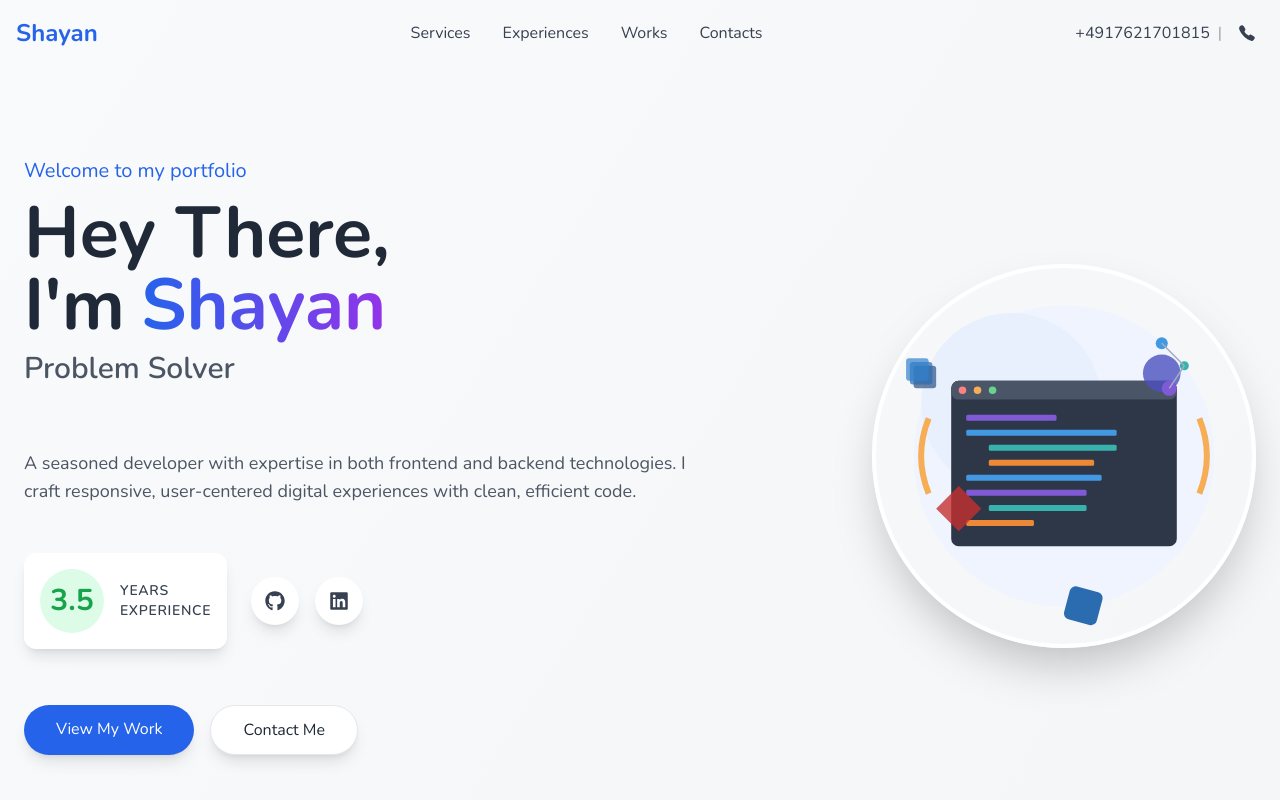
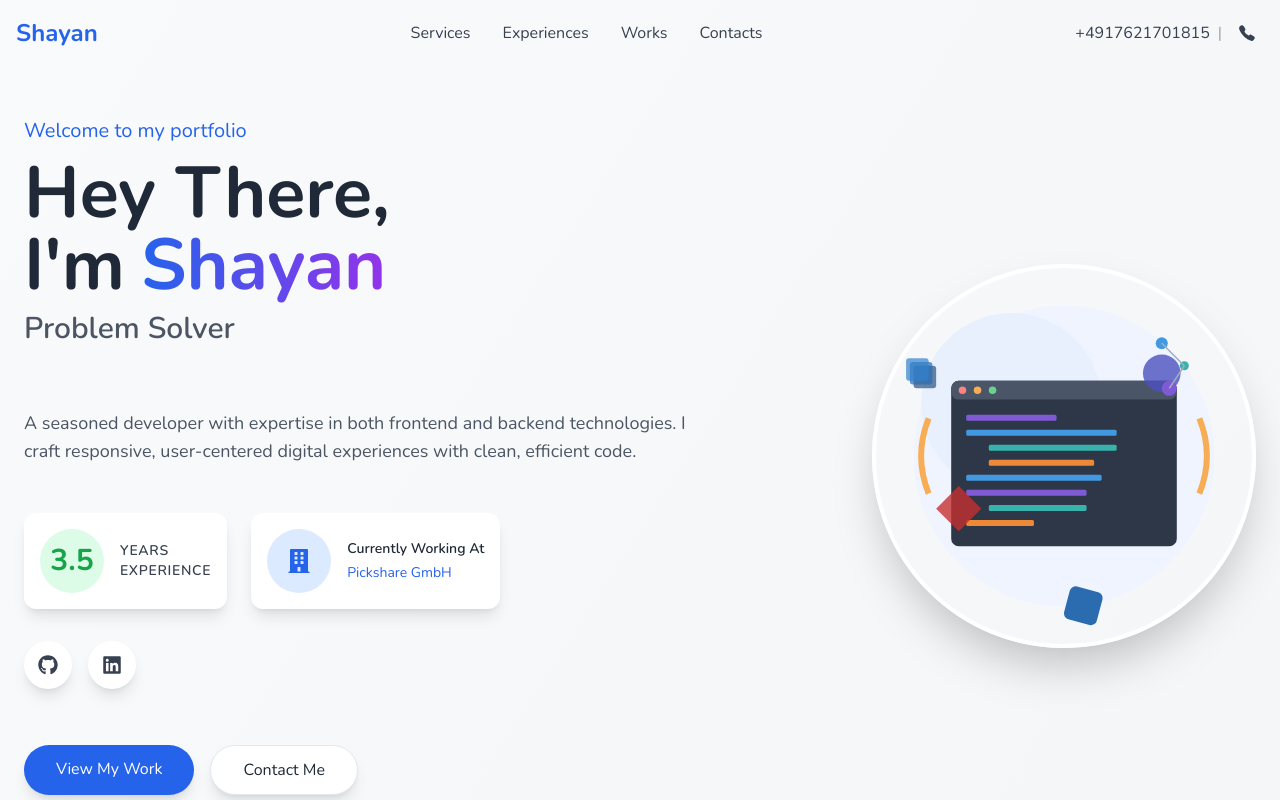
Before and after one commit to gitsheyno/personal-website, a Next.js app: page / in a window 1280 px wide. Shown: the top 800 px of the page. Built offline with nearby package versions, Linux system fonts and the light colour scheme; no server answers.

Commit message:
update position

```diff
--- a/components/M.tsx
+++ b/components/M.tsx
@@ -3,7 +3,7 @@ import VerticalSlider from "./Carousel";
 import SkillsTabs from "./Skills";
 import Image from "next/image";
 import NavBar from "./Nav";
-import { FaGithub, FaLinkedin } from "react-icons/fa";
+import { FaGithub, FaLinkedin, FaBuilding } from "react-icons/fa";
 import image from "../public/shayan5.png";
 import Link from "next/link";
 
@@ -54,7 +54,9 @@ export default function Main() {
                   digital experiences with clean, efficient code.
                 </p>
 
+                {/* Current Work & Experience Cards */}
                 <div className="flex flex-col sm:flex-row sm:items-center gap-6 pt-4">
+                  {/* Experience Card */}
                   <div className="flex items-center gap-4 bg-white dark:bg-gray-800 p-4 rounded-xl shadow-lg w-fit">
                     <div className="flex items-center justify-center w-16 h-16 rounded-full bg-green-100 dark:bg-green-900">
                       <span className="text-3xl font-bold text-green-600 dark:text-green-400">
@@ -68,6 +70,25 @@ export default function Main() {
                     </div>
                   </div>
 
+                  {/* Current Workplace Card */}
+                  <div className="flex items-center gap-4 bg-white dark:bg-gray-800 p-4 rounded-xl shadow-lg w-fit">
+                    <div className="flex items-center justify-center w-16 h-16 rounded-full bg-blue-100 dark:bg-blue-900">
+                      <FaBuilding className="text-2xl text-blue-600 dark:text-blue-400" />
+                    </div>
+                    <div className="text-sm">
+                      <div className="font-semibold text-gray-800 dark:text-white mb-1">
+                        Currently Working At
+                      </div>
+                      <div className="text-blue-600 dark:text-blue-400 font-medium">
+                        <Link href="https://pickshare.app/">
+                          Pickshare GmbH
+                        </Link>
+                      </div>
+                    </div>
+                  </div>
+                </div>
+
+                {/* Social Links */}
                 <div className="flex gap-4 items-center">
                   <Link
                     href="https://github.com/gitsheyno"
@@ -81,7 +102,6 @@ export default function Main() {
                   >
                     <FaLinkedin />
                   </Link>
-                  </div>
                 </div>
 
                 {/* Call to Action */}
```
Also changed, not shown: 1 other file (tests, documents, lock files or other folders). Lines whose indentation alone changed are shown as unchanged.
